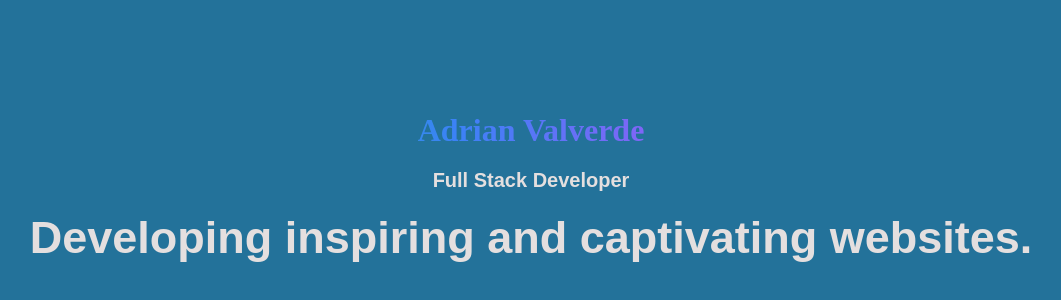
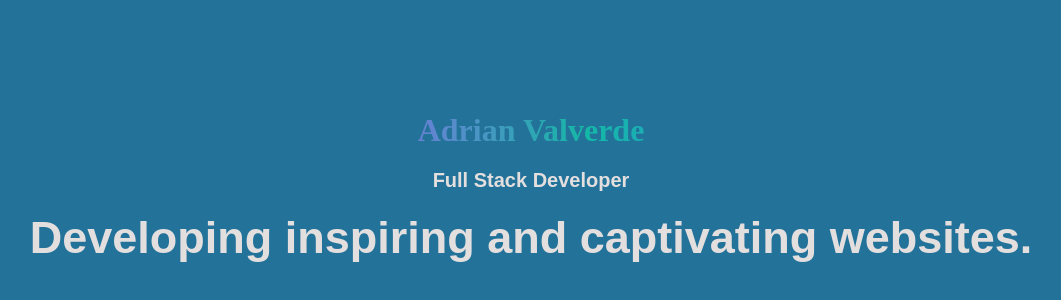
Before and after one commit to valverdea45/adrian-the-dev, a React (Create React App) app: page / in a window 1280 px wide. Shown: the part 132-432 px from the top of the page, without its empty margins (109-1170 px from the left). Built offline with nearby package versions, Linux system fonts and the light colour scheme.

Commit message:
added 5 seconds to the rainbow timer

```diff
--- a/src/Portfolio.css
+++ b/src/Portfolio.css
@@ -16,7 +16,7 @@
 
     font-weight: bold;
 
-    animation: shift 5s linear infinite;
+    animation: shift 10s linear infinite;
 
 }
 
```
